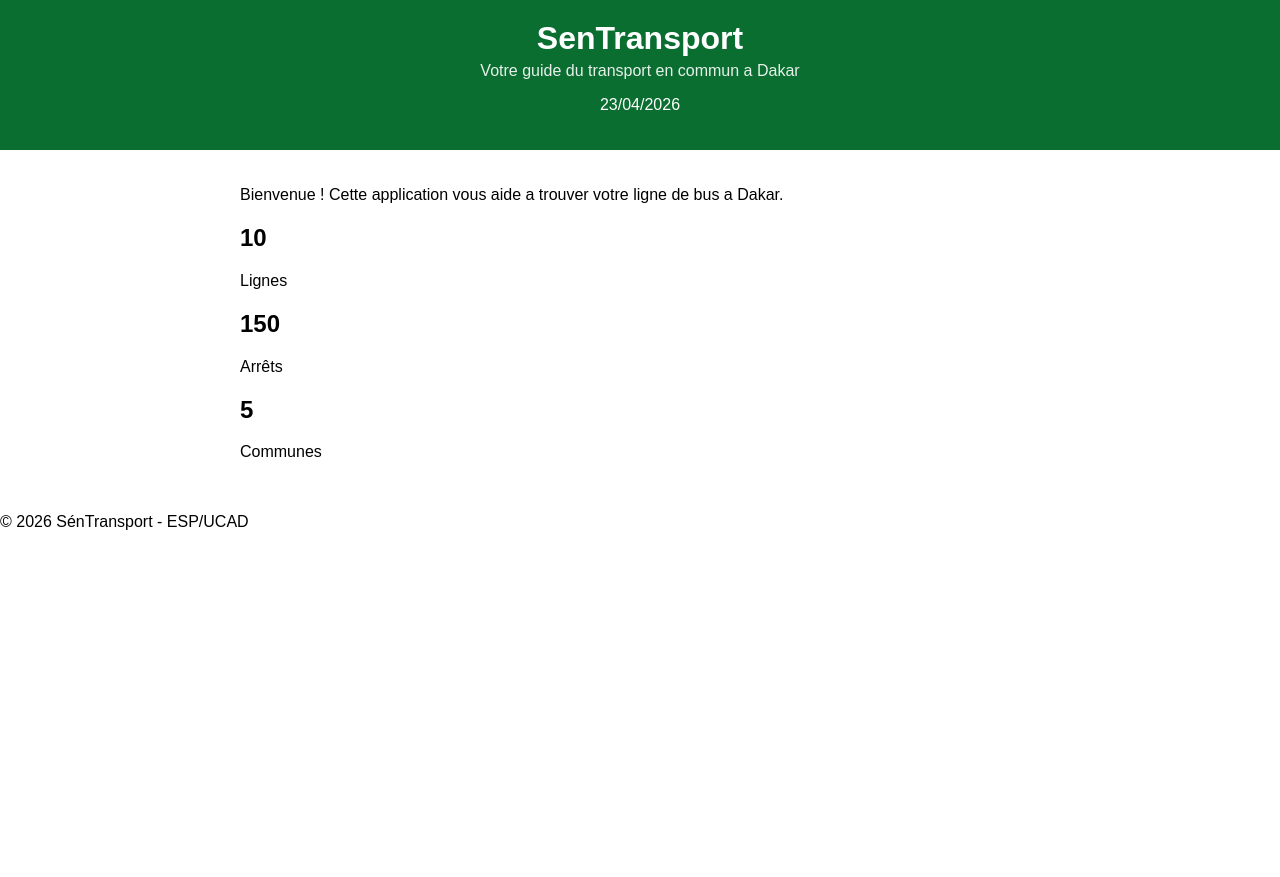
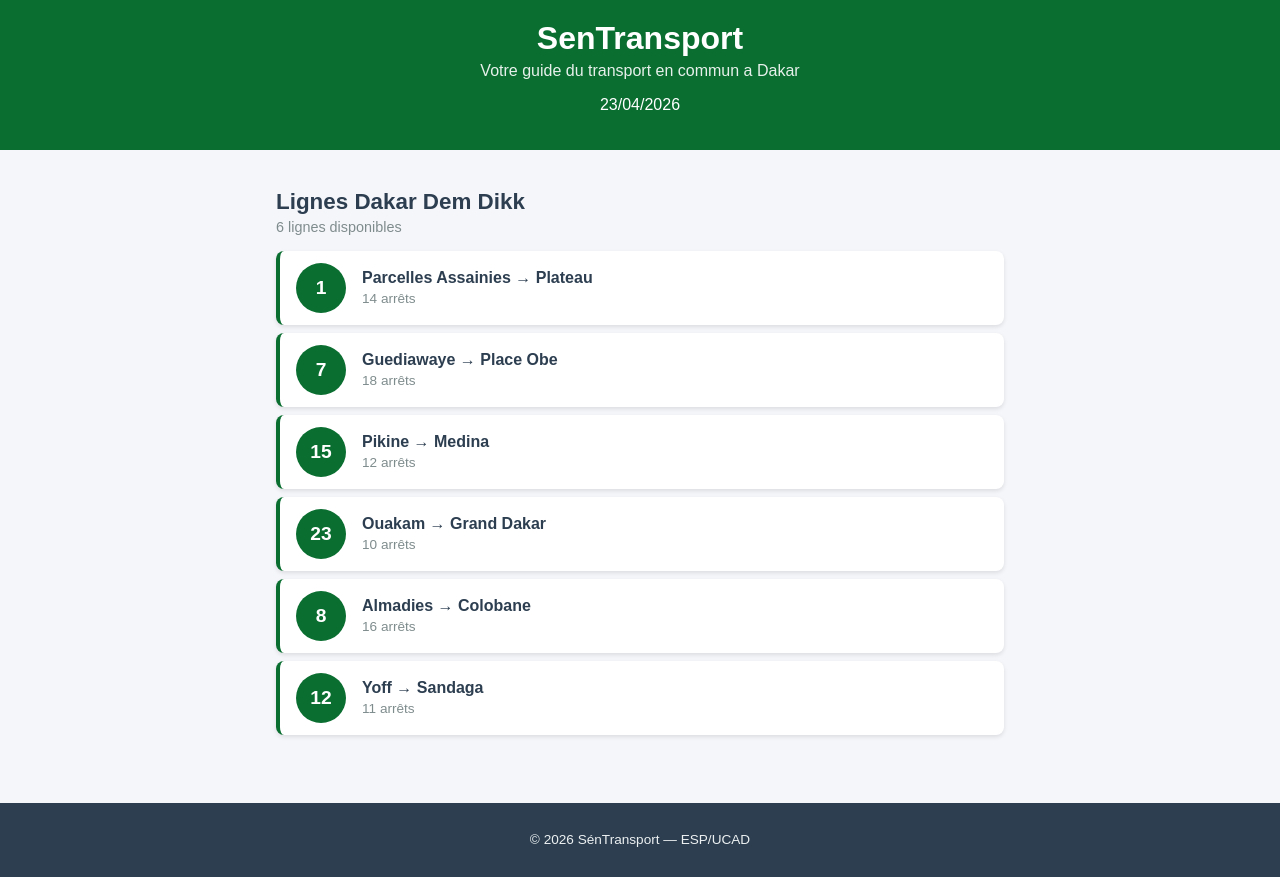
Before and after one commit to Manzidath-E/SenTransport, a React (Create React App) app: page / in a window 1280 px wide. Before the commit the page ends 800 px from the top, so only its background shows below. Built offline with nearby package versions, Linux system fonts and the light colour scheme.

Commit message:
Lab2 :ccomposants statisques LigneBus et ListeLignes

```diff
--- a/src/App.css
+++ b/src/App.css
@@ -1,10 +1,22 @@
 .App {
   font-family: Arial, sans-serif;
   min-height: 100vh;
+  background-color: #f5f6fa;
+  display: flex;
+  flex-direction: column;
 }
 
 .contenu {
   padding: 20px;
   max-width: 800px;
   margin: 0 auto;
+  width: 100%;
+  box-sizing: border-box;
+  flex: 1;
 }
+
+@media (max-width: 600px) {
+  .contenu {
+    padding: 12px;
+  }
+}
--- a/src/App.js
+++ b/src/App.js
@@ -1,20 +1,23 @@
 import './App.css';
 import Header from './Header';
+import ListeLignes from './ListeLignes';
 import Footer from './Footer';
-import Statistique from './Statistique';
-import Statistique2 from './Statistique2';
-import Statistique3 from './Statistique3';
 
 function App() {
+  const lignes = [
+    { id: 1, numero: "1",  depart: "Parcelles Assainies", arrivee: "Plateau",     arrets: 14 },
+    { id: 2, numero: "7",  depart: "Guediawaye",          arrivee: "Place Obe",   arrets: 18 },
+    { id: 3, numero: "15", depart: "Pikine",              arrivee: "Medina",      arrets: 12 },
+    { id: 4, numero: "23", depart: "Ouakam",              arrivee: "Grand Dakar", arrets: 10 },
+    { id: 5, numero: "8",  depart: "Almadies",            arrivee: "Colobane",    arrets: 16 },
+    { id: 6, numero: "12", depart: "Yoff",                arrivee: "Sandaga",     arrets: 11 },
+  ];
+
   return (
     <div className="App">
       <Header />
       <main className="contenu">
-        <p>Bienvenue ! Cette application vous aide a trouver
-        votre ligne de bus a Dakar.</p>
-        <Statistique />
-        <Statistique2 />
-        <Statistique3 />
+        <ListeLignes lignes={lignes} />
       </main>
       <Footer />
     </div>
--- a/src/Footer.css
+++ b/src/Footer.css
@@ -1,6 +1,8 @@
 .footer {
-  background-color: #333;
-  color: white;
+  background-color: #2c3e50;
+  color: #ecf0f1;
   text-align: center;
-  padding: 15px;
+  padding: 16px;
+  margin-top: 40px;
+  font-size: 0.85rem;
 }
--- a/src/Footer.js
+++ b/src/Footer.js
@@ -1,9 +1,9 @@
-import './Footer.js';
+import './Footer.css';
 
 function Footer() {
   return (
     <footer className="footer">
-      <p>© 2026 SénTransport - ESP/UCAD</p>
+      <p>&copy; 2026 SénTransport &mdash; ESP/UCAD</p>
     </footer>
   );
 }
--- /dev/null
+++ b/src/LigneBus.css
@@ -0,0 +1,49 @@
+.ligne-bus {
+  display: flex;
+  align-items: center;
+  padding: 12px 16px;
+  margin: 8px 0;
+  background-color: #ffffff;
+  border-radius: 8px;
+  border-left: 4px solid #0a6e31;
+  box-shadow: 0 2px 4px rgba(0, 0, 0, 0.1);
+  cursor: pointer;
+  transition: transform 0.2s, box-shadow 0.2s;
+}
+
+.ligne-bus:hover {
+  transform: translateX(4px);
+  box-shadow: 0 4px 8px rgba(0, 0, 0, 0.15);
+}
+
+.ligne-numero {
+  background-color: #0a6e31;
+  color: white;
+  font-weight: bold;
+  font-size: 1.2rem;
+  width: 50px;
+  height: 50px;
+  border-radius: 50%;
+  display: flex;
+  align-items: center;
+  justify-content: center;
+  margin-right: 16px;
+  flex-shrink: 0;
+}
+
+.ligne-info {
+  display: flex;
+  flex-direction: column;
+}
+
+.ligne-trajet {
+  font-size: 1rem;
+  font-weight: 600;
+  color: #2c3e50;
+}
+
+.ligne-arrets {
+  font-size: 0.85rem;
+  color: #7f8c8d;
+  margin-top: 4px;
+}
--- /dev/null
+++ b/src/LigneBus.js
@@ -0,0 +1,17 @@
+import './LigneBus.css';
+
+function LigneBus({ numero, depart, arrivee, arrets }) {
+  return (
+    <div className="ligne-bus">
+      <div className="ligne-numero">{numero}</div>
+      <div className="ligne-info">
+        <span className="ligne-trajet">
+          {depart} &rarr; {arrivee}
+        </span>
+        <span className="ligne-arrets">{arrets} arrêts</span>
+      </div>
+    </div>
+  );
+}
+
+export default LigneBus;
--- /dev/null
+++ b/src/ListeLignes.css
@@ -0,0 +1,16 @@
+.liste-lignes {
+  padding: 0 16px;
+}
+
+.liste-titre {
+  color: #2c3e50;
+  font-size: 1.4rem;
+  margin-bottom: 4px;
+}
+
+.liste-description {
+  color: #7f8c8d;
+  font-size: 0.9rem;
+  margin-top: 0;
+  margin-bottom: 16px;
+}
--- /dev/null
+++ b/src/ListeLignes.js
@@ -0,0 +1,24 @@
+import LigneBus from './LigneBus';
+import './ListeLignes.css';
+
+function ListeLignes({ lignes }) {
+  return (
+    <div className="liste-lignes">
+      <h2 className="liste-titre">Lignes Dakar Dem Dikk</h2>
+      <p className="liste-description">
+        {lignes.length} lignes disponibles
+      </p>
+      {lignes.map(ligne => (
+        <LigneBus
+          key={ligne.id}
+          numero={ligne.numero}
+          depart={ligne.depart}
+          arrivee={ligne.arrivee}
+          arrets={ligne.arrets}
+        />
+      ))}
+    </div>
+  );
+}
+
+export default ListeLignes;
```
